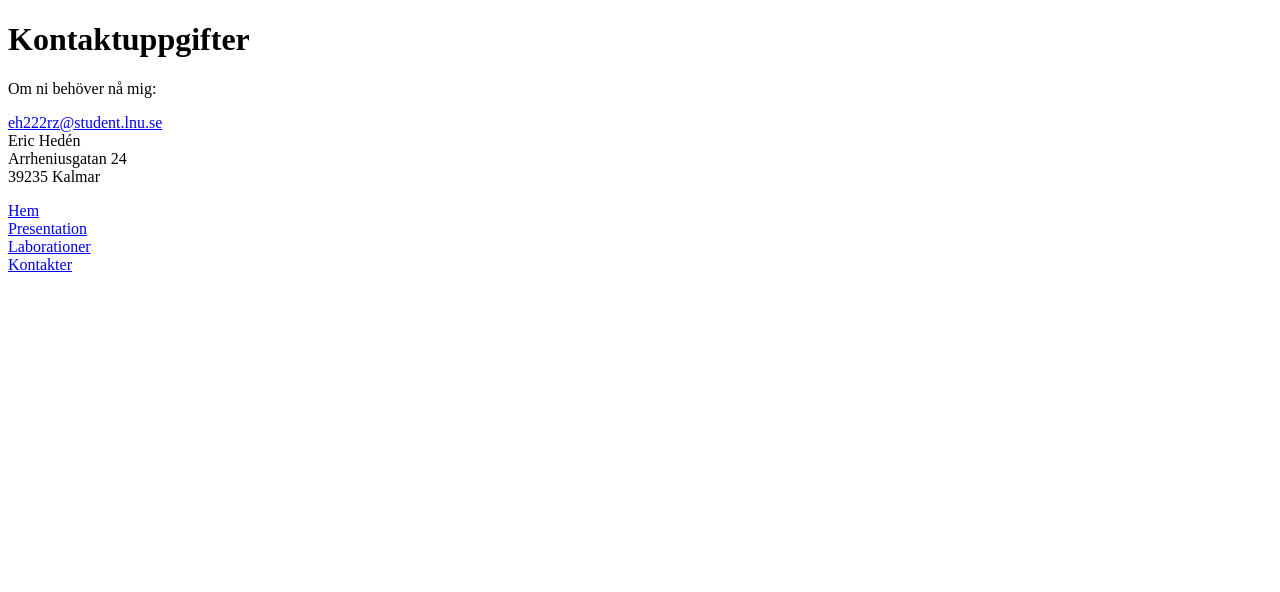
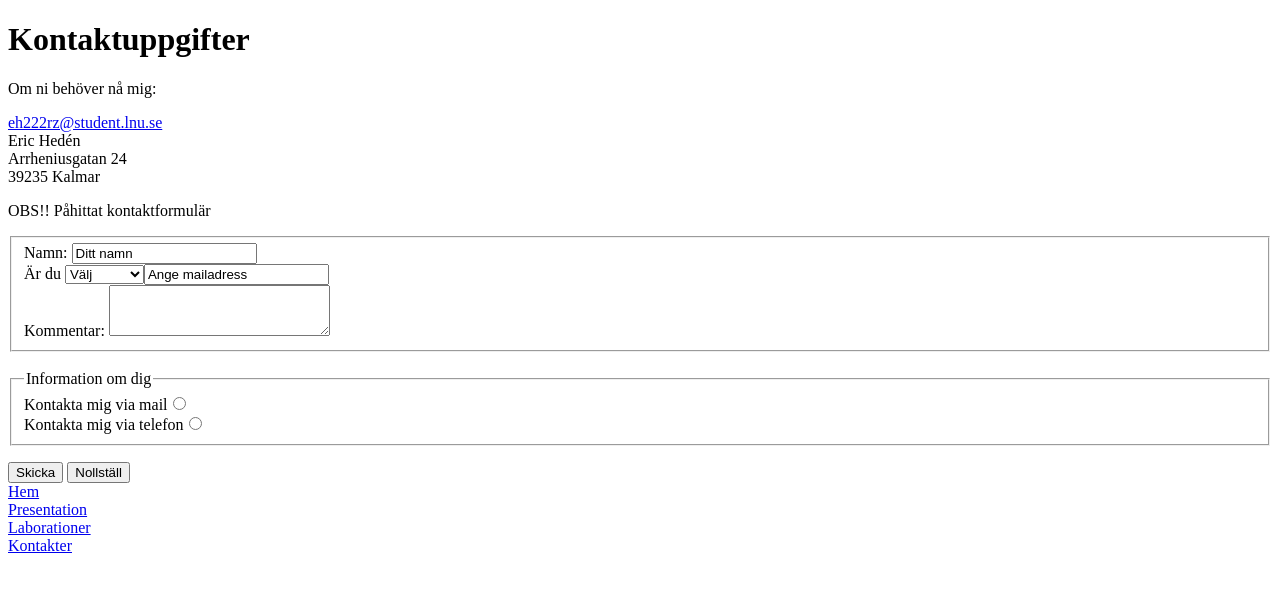
Before and after one commit to erise/eh222rz-1dv435-laborationer, a plain HTML site: page pages/kontakt.html in a window 1280 px wide. Drawn offline with Linux system fonts and the light colour scheme.

Commit message:
kontaktuppg klarare

```diff
--- a/pages/kontakt.html
+++ b/pages/kontakt.html
@@ -15,12 +15,61 @@
                 39235 Kalmar
             </p>
 
+        <!- Formulärkontroller börjar här-->
+
+        <p>OBS!! Påhittat kontaktformulär</p>
+            <form action="http://voyager.lnu.se/tekinet/kurser/dtt/wp_webbintro/form.php" method="post">
+
+                    <fieldset>
+                        <label for="name">Namn:</label>
+                        <input type="text" name="name" id="name" value="Ditt namn" />
+                    <br>
+                    <label for="location">Är du</label>
+                            <select name="location" id="location">
+                            <option value="">Välj</option>
+                            <option value="Student">Student</option>
+                            <option value="Lärare">Lärare</option>
+                            <option value="Besökare">Besökare</option>
+                    <br>
+
+                        <label for="email">Email:</label>
+                        <input type="text" name="email" id="email" value="Ange mailadress" />
+                    <br>
+
+                        <label for="comments">Kommentar:</label>
+                        <textarea name="comments" id="comments" cols="25" rows="3"></textarea>
+                    <br>
+
+
+                    </fieldset>
+                    <br>
+
+
+
+                    <fieldset>
+                    <legend>Information om dig</legend>
+
+                    <label for="Mail:">Kontakta mig via mail</label><input type="radio" name="Mail" id="Mail:">
+                    <br>
+                    <label for="Tele:">Kontakta mig via telefon</label><input type="radio" name="tele" id="Tele:">
+                </fieldset>
+              <p></p>
+
+                        <input type="submit" value="Skicka" />
+                        <input type="reset" value="Nollställ" />
+
+
+                </select>
+</ul>
+
+    </form>
+
 
         <a href="../index.html">Hem</a><br>
         <a href="presentation.html">Presentation</a><br>
         <a href="Laborationer.html">Laborationer</a><br>
         <a href="kontakt.html">Kontakter</a><br>
 
-
+        <input type="hidden" name="redirect" value="" />
      </body>
 </html>
```
